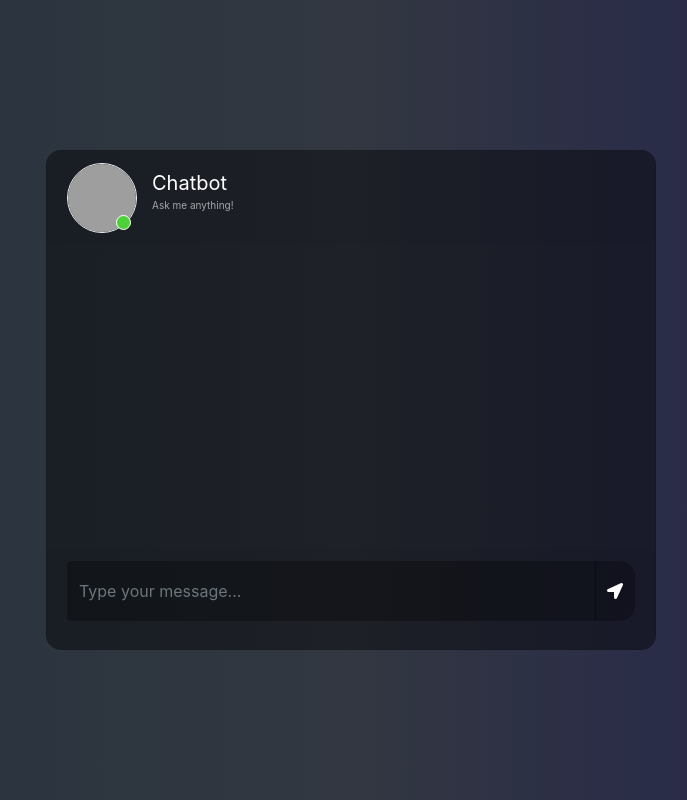
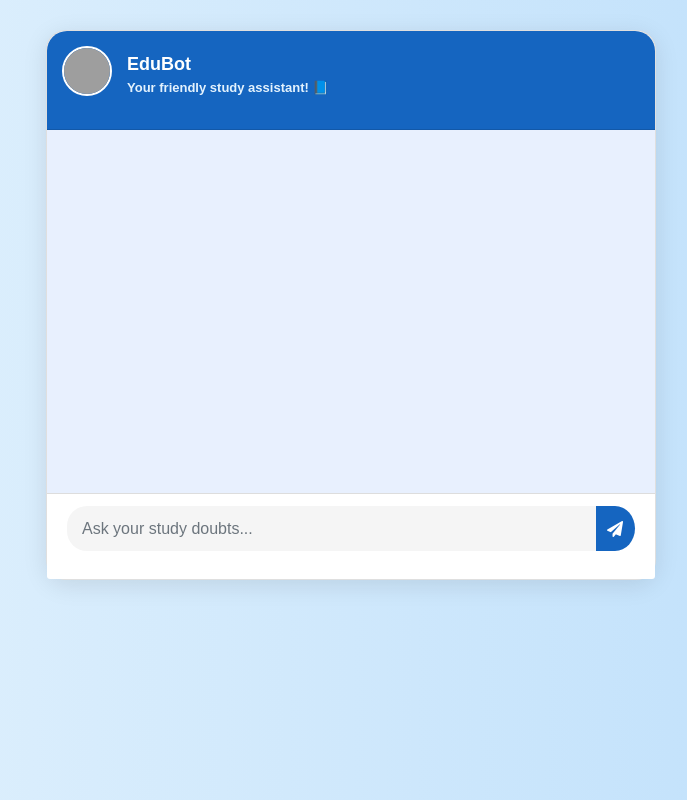
Before and after one commit to anilkumar8088/scholar-aI, a Flask app: page / in a window 1280 px wide. Shown: the whole page, without its empty margins (289-976 px from the left). Run offline with Flask 3, Linux system fonts and the light colour scheme; some libraries are stand-ins or nearby versions; grey boxes are pictures that could not be loaded.

Commit message:
updated main

```diff
--- a/static/style.css
+++ b/static/style.css
@@ -1,223 +1,173 @@
-body,html{
-	height: 100%;
-	margin: 0;
-	background: rgb(44, 47, 59);
-   background: -webkit-linear-gradient(to right, rgb(40, 59, 34), rgb(54, 60, 70), rgb(32, 32, 43));
-	background: linear-gradient(to right, rgb(38, 51, 61), rgb(50, 55, 65), rgb(33, 33, 78));
+/* ===============================
+   EduBot - Education Chatbot CSS
+   Author: Abhi
+   =============================== */
+
+body {
+    background: linear-gradient(to right, #e3f2fd, #bbdefb);
+    font-family: 'Poppins', sans-serif;
+    height: 100vh;
+    margin: 0;
 }
 
-.chat{
-	margin-top: auto;
-	margin-bottom: auto;
+.chat {
+    margin-top: 40px;
 }
-.card{
-	height: 500px;
-	border-radius: 15px !important;
-	background-color: rgba(0,0,0,0.4) !important;
+
+.card {
+    height: 550px;
+    border-radius: 20px;
+    background-color: #ffffff;
+    box-shadow: 0 5px 25px rgba(0, 0, 0, 0.1);
 }
-.contacts_body{
-	padding:  0.75rem 0 !important;
-	overflow-y: auto;
-	white-space: nowrap;
+
+.card-header.msg_head {
+    background-color: #1565c0;
+    color: white;
+    border-top-left-radius: 20px;
+    border-top-right-radius: 20px;
+    padding: 15px;
 }
-.msg_card_body{
-	overflow-y: auto;
+
+.img_cont {
+    position: relative;
+    height: 50px;
+    width: 50px;
 }
-.card-header{
-	border-radius: 15px 15px 0 0 !important;
-	border-bottom: 0 !important;
+
+.user_img {
+    height: 50px;
+    width: 50px;
+    border-radius: 50%;
+    border: 2px solid #fff;
 }
-.card-footer{
-border-radius: 0 0 15px 15px !important;
-	border-top: 0 !important;
+
+.user_info {
+    margin-left: 15px;
+    margin-top: 5px;
 }
-.container{
-	align-content: center;
+
+.user_info span {
+    font-size: 18px;
+    font-weight: 600;
 }
-.search{
-	border-radius: 15px 0 0 15px !important;
-	background-color: rgba(0,0,0,0.3) !important;
-	border:0 !important;
-	color:white !important;
+
+.user_info p {
+    font-size: 13px;
+    color: #e3f2fd;
 }
-.search:focus{
-	 box-shadow:none !important;
-   outline:0px !important;
+
+.msg_card_body {
+    overflow-y: auto;
+    background-color: #f5f9ff;
+    padding: 15px;
+    height: 400px;
 }
-.type_msg{
-	background-color: rgba(0,0,0,0.3) !important;
-	border:0 !important;
-	color:white !important;
-	height: 60px !important;
-	overflow-y: auto;
+
+/* Scrollbar style */
+.msg_card_body::-webkit-scrollbar {
+    width: 6px;
 }
-	.type_msg:focus{
-	 box-shadow:none !important;
-   outline:0px !important;
+.msg_card_body::-webkit-scrollbar-thumb {
+    background: #90caf9;
+    border-radius: 10px;
 }
-.attach_btn{
-	border-radius: 15px 0 0 15px !important;
-	background-color: rgba(0,0,0,0.3) !important;
-	border:0 !important;
-	color: white !important;
-	cursor: pointer;
+
+/* User messages */
+.msg_cotainer_send {
+    background-color: #c8e6c9;
+    border-radius: 25px 25px 0 25px;
+    padding: 10px 15px;
+    position: relative;
+    font-size: 15px;
+    max-width: 75%;
+    word-wrap: break-word;
+    box-shadow: 0 2px 4px rgba(0, 0, 0, 0.1);
 }
-.send_btn{
-	border-radius: 0 15px 15px 0 !important;
-	background-color: rgba(0,0,0,0.3) !important;
-	border:0 !important;
-	color: white !important;
-	cursor: pointer;
+
+/* Bot messages */
+.msg_cotainer {
+    background-color: #ffffff;
+    border-radius: 25px 25px 25px 0;
+    padding: 10px 15px;
+    position: relative;
+    font-size: 15px;
+    max-width: 75%;
+    word-wrap: break-word;
+    box-shadow: 0 2px 4px rgba(0, 0, 0, 0.1);
 }
-.search_btn{
-	border-radius: 0 15px 15px 0 !important;
-	background-color: rgba(0,0,0,0.3) !important;
-	border:0 !important;
-	color: white !important;
-	cursor: pointer;
+
+/* Chat timestamps */
+.msg_time, .msg_time_send {
+    position: absolute;
+    bottom: -18px;
+    font-size: 10px;
+    color: gray;
 }
-.contacts{
-	list-style: none;
-	padding: 0;
+
+.msg_time_send {
+    right: 10px;
 }
-.contacts li{
-	width: 100% !important;
-	padding: 5px 10px;
-	margin-bottom: 15px !important;
+
+.msg_time {
+    left: 10px;
 }
-.active{
-	background-color: rgba(0,0,0,0.3);
+
+.img_cont_msg {
+    height: 40px;
+    width: 40px;
+    margin-top: auto;
+    margin-bottom: auto;
 }
-.user_img{
-	height: 70px;
-	width: 70px;
-	border:1.5px solid #f5f6fa;
 
+.user_img_msg {
+    height: 40px;
+    width: 40px;
+    border-radius: 50%;
 }
-.user_img_msg{
-	height: 40px;
-	width: 40px;
-	border:1.5px solid #f5f6fa;
 
+/* Input area */
+.card-footer {
+    border-top: 1px solid #ddd;
+    background-color: #fff;
+    border-bottom-left-radius: 20px;
+    border-bottom-right-radius: 20px;
 }
-.img_cont{
-	position: relative;
-	height: 70px;
-	width: 70px;
+
+.type_msg {
+    background-color: #f5f5f5;
+    border: none;
+    border-radius: 20px;
+    height: 45px;
+    padding: 10px 15px;
+    width: 100%;
 }
-.img_cont_msg{
-	height: 40px;
-	width: 40px;
+
+.type_msg:focus {
+    outline: none;
+    box-shadow: 0 0 4px #64b5f6;
 }
-.online_icon{
-	position: absolute;
-	height: 15px;
-	width:15px;
-	background-color: #4cd137;
-	border-radius: 50%;
-	bottom: 0.2em;
-	right: 0.4em;
-	border:1.5px solid white;
+
+.send_btn {
+    background-color: #1565c0;
+    color: #fff;
+    border-radius: 50%;
+    padding: 12px;
+    border: none;
+    transition: 0.3s;
 }
-.offline{
-	background-color: #c23616 !important;
+
+.send_btn:hover {
+    background-color: #0d47a1;
+    transform: scale(1.1);
 }
-.user_info{
-	margin-top: auto;
-	margin-bottom: auto;
-	margin-left: 15px;
+
+/* Mobile responsiveness */
+@media screen and (max-width: 768px) {
+    .chat {
+        margin-top: 10px;
+    }
+    .msg_card_body {
+        height: 400px;
+    }
 }
-.user_info span{
-	font-size: 20px;
-	color: white;
-}
-.user_info p{
-	font-size: 10px;
-	color: rgba(255,255,255,0.6);
-}
-.video_cam{
-	margin-left: 50px;
-	margin-top: 5px;
-}
-.video_cam span{
-	color: white;
-	font-size: 20px;
-	cursor: pointer;
-	margin-right: 20px;
-}
-.msg_cotainer{
-	margin-top: auto;
-	margin-bottom: auto;
-	margin-left: 10px;
-	border-radius: 25px;
-	background-color: rgb(82, 172, 255);
-	padding: 10px;
-	position: relative;
-}
-.msg_cotainer_send{
-	margin-top: auto;
-	margin-bottom: auto;
-	margin-right: 10px;
-	border-radius: 25px;
-	background-color: #58cc71;
-	padding: 10px;
-	position: relative;
-}
-.msg_time{
-	position: absolute;
-	left: 0;
-	bottom: -15px;
-	color: rgba(255,255,255,0.5);
-	font-size: 10px;
-}
-.msg_time_send{
-	position: absolute;
-	right:0;
-	bottom: -15px;
-	color: rgba(255,255,255,0.5);
-	font-size: 10px;
-}
-.msg_head{
-	position: relative;
-}
-#action_menu_btn{
-	position: absolute;
-	right: 10px;
-	top: 10px;
-	color: white;
-	cursor: pointer;
-	font-size: 20px;
-}
-.action_menu{
-	z-index: 1;
-	position: absolute;
-	padding: 15px 0;
-	background-color: rgba(0,0,0,0.5);
-	color: white;
-	border-radius: 15px;
-	top: 30px;
-	right: 15px;
-	display: none;
-}
-.action_menu ul{
-	list-style: none;
-	padding: 0;
-	margin: 0;
-}
-.action_menu ul li{
-	width: 100%;
-	padding: 10px 15px;
-	margin-bottom: 5px;
-}
-.action_menu ul li i{
-	padding-right: 10px;
-}
-.action_menu ul li:hover{
-	cursor: pointer;
-	background-color: rgba(0,0,0,0.2);
-}
-@media(max-width: 576px){
-	.contacts_card{
-	margin-bottom: 15px !important;
-}
-}
--- a/templates/chat.html
+++ b/templates/chat.html
@@ -5,13 +5,81 @@
 <!DOCTYPE html>
 <html>
 <head>
-		<title>Chatbot</title>
-		<link rel="stylesheet" href="https://stackpath.bootstrapcdn.com/bootstrap/4.1.3/css/bootstrap.min.css" integrity="sha384-MCw98/SFnGE8fJT3GXwEOngsV7Zt27NXFoaoApmYm81iuXoPkFOJwJ8ERdknLPMO" crossorigin="anonymous">
-		<link rel="stylesheet" href="https://use.fontawesome.com/releases/v5.5.0/css/all.css" integrity="sha384-B4dIYHKNBt8Bc12p+WXckhzcICo0wtJAoU8YZTY5qE0Id1GSseTk6S+L3BlXeVIU" crossorigin="anonymous">
+    <title>EduBot - AI Study Assistant</title>
+    <link rel="stylesheet" href="https://stackpath.bootstrapcdn.com/bootstrap/4.1.3/css/bootstrap.min.css"
+        integrity="sha384-MCw98/SFnGE8fJT3GXwEOngsV7Zt27NXFoaoApmYm81iuXoPkFOJwJ8ERdknLPMO" crossorigin="anonymous">
+    <link rel="stylesheet" href="https://use.fontawesome.com/releases/v5.5.0/css/all.css"
+        integrity="sha384-B4dIYHKNBt8Bc12p+WXckhzcICo0wtJAoU8YZTY5qE0Id1GSseTk6S+L3BlXeVIU" crossorigin="anonymous">
     <script src="https://ajax.googleapis.com/ajax/libs/jquery/3.3.1/jquery.min.js"></script>
-		<link rel="stylesheet" type="text/css" href="{{ url_for('static', filename='style.css')}}"/>
+    <link rel="stylesheet" type="text/css" href="{{ url_for('static', filename='style.css')}}" />
+    <style>
+        body {
+            background: linear-gradient(to right, #e3f2fd, #bbdefb);
+        }
+
+        .chat {
+            margin-top: 30px;
+        }
+
+        .msg_head {
+            background-color: #1565c0;
+            color: white;
+            font-weight: bold;
+        }
+
+        .send_btn {
+            background-color: #1565c0;
+            color: white;
+        }
+
+        .send_btn:hover {
+            background-color: #0d47a1;
+        }
+
+        .user_img {
+            height: 50px;
+            width: 50px;
+        }
+
+        .msg_card_body {
+            height: 450px;
+            overflow-y: auto;
+            background-color: #e8f0fe;
+        }
+
+        .msg_cotainer {
+            background-color: #ffffff;
+            border-radius: 25px;
+            padding: 10px;
+            position: relative;
+            max-width: 70%;
+        }
+
+        .msg_cotainer_send {
+            background-color: #c5e1a5;
+            border-radius: 25px;
+            padding: 10px;
+            position: relative;
+            max-width: 70%;
+        }
+
+        .msg_time, .msg_time_send {
+            font-size: 10px;
+            color: gray;
+            position: absolute;
+            bottom: -15px;
+        }
+
+        .msg_time_send {
+            right: 0;
+        }
+
+        .user_img_msg {
+            height: 40px;
+            width: 40px;
+        }
+    </style>
 </head>
-
 
 <body>
     <div class="container-fluid h-100">
@@ -21,25 +89,24 @@
                     <div class="card-header msg_head">
                         <div class="d-flex bd-highlight">
                             <div class="img_cont">
-									<img src="https://cdn-icons-png.flaticon.com/512/387/387569.png" class="rounded-circle user_img">
-									<!-- <img src="https://www.prdistribution.com/spirit/uploads/pressreleases/2019/newsreleases/d83341deb75c4c4f6b113f27b1e42cd8-chatbot-florence-already-helps-thousands-of-patients-to-remember-their-medication.png" class="rounded-circle user_img"> -->
-									<span class="online_icon"></span>
+                                <img src="https://cdn-icons-png.flaticon.com/512/3097/3097956.png"
+                                    class="rounded-circle user_img" alt="EduBot">
                             </div>
                             <div class="user_info">
-									<span>Chatbot</span>
-									<p>Ask me anything!</p>
+                                <span>EduBot</span>
+                                <p>Your friendly study assistant! 📘</p>
                             </div>
                         </div>
                     </div>
-						<div id="messageFormeight" class="card-body msg_card_body">
+                    <div id="messageFormeight" class="card-body msg_card_body"></div>
 
-
-						</div>
                     <div class="card-footer">
                         <form id="messageArea" class="input-group">
-                                <input type="text" id="text" name="msg" placeholder="Type your message..." autocomplete="off" class="form-control type_msg" required/>
+                            <input type="text" id="text" name="msg" placeholder="Ask your study doubts..." autocomplete="off"
+                                class="form-control type_msg" required />
                             <div class="input-group-append">
-									<button type="submit" id="send" class="input-group-text send_btn"><i class="fas fa-location-arrow"></i></button>
+                                <button type="submit" id="send" class="input-group-text send_btn"><i
+                                        class="fas fa-paper-plane"></i></button>
                             </div>
                         </form>
                     </div>
@@ -49,15 +116,19 @@
     </div>
 
     <script>
-			$(document).ready(function() {
-				$("#messageArea").on("submit", function(event) {
+        $(document).ready(function () {
+            $("#messageArea").on("submit", function (event) {
                 const date = new Date();
                 const hour = date.getHours();
                 const minute = date.getMinutes();
-					const str_time = hour+":"+minute;
+                const str_time = hour + ":" + (minute < 10 ? "0" + minute : minute);
                 var rawText = $("#text").val();
 
-					var userHtml = '<div class="d-flex justify-content-end mb-4"><div class="msg_cotainer_send">' + rawText + '<span class="msg_time_send">'+ str_time + '</span></div><div class="img_cont_msg"><img src="https://i.ibb.co/d5b84Xw/Untitled-design.png" class="rounded-circle user_img_msg"></div></div>';
+                var userHtml =
+                    '<div class="d-flex justify-content-end mb-4">' +
+                    '<div class="msg_cotainer_send">' + rawText +
+                    '<span class="msg_time_send">' + str_time + '</span></div>' +
+                    '<div class="img_cont_msg"><img src="https://i.ibb.co/d5b84Xw/Untitled-design.png" class="rounded-circle user_img_msg"></div></div>';
 
                 $("#text").val("");
                 $("#messageFormeight").append(userHtml);
@@ -68,14 +139,17 @@
                     },
                     type: "POST",
                     url: "/get",
-					}).done(function(data) {
-						var botHtml = '<div class="d-flex justify-content-start mb-4"><div class="img_cont_msg"><img src="https://cdn-icons-png.flaticon.com/512/387/387569.png" class="rounded-circle user_img_msg"></div><div class="msg_cotainer">' + data + '<span class="msg_time">' + str_time + '</span></div></div>';
+                }).done(function (data) {
+                    var botHtml =
+                        '<div class="d-flex justify-content-start mb-4">' +
+                        '<div class="img_cont_msg"><img src="https://cdn-icons-png.flaticon.com/512/3097/3097956.png" class="rounded-circle user_img_msg"></div>' +
+                        '<div class="msg_cotainer">' + data +
+                        '<span class="msg_time">' + str_time + '</span></div></div>';
                     $("#messageFormeight").append($.parseHTML(botHtml));
                 });
                 event.preventDefault();
             });
         });
     </script>
-
 </body>
 </html>
```
Lines whose indentation alone changed are shown as unchanged.
